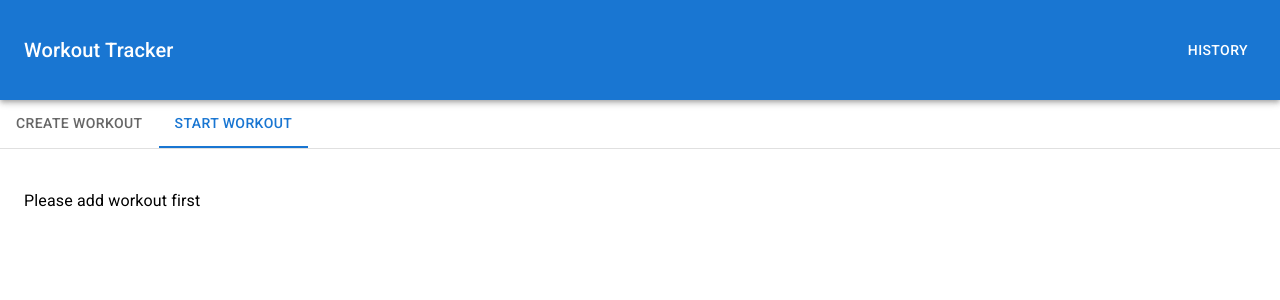
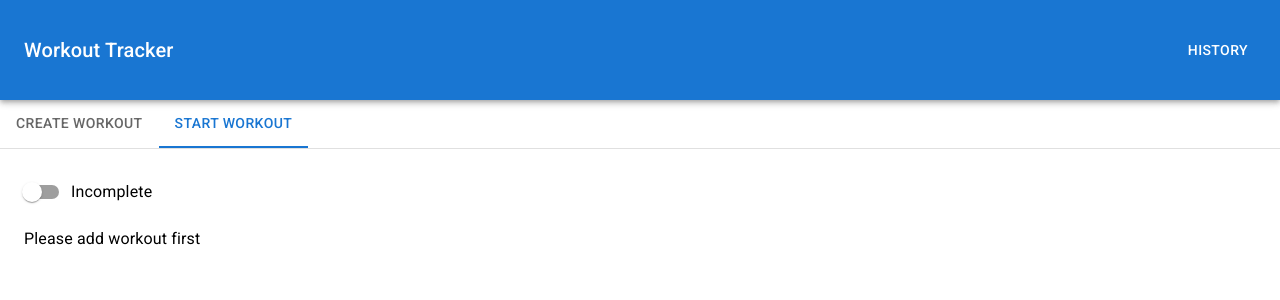
Before and after one commit to JayC1765/workout-tracker, a React (Vite) app: page / in a window 1280 px wide. Both pictures are taken after a click on the tab "START WORKOUT". Shown: the top 300 px of the page. Built offline with nearby package versions, Linux system fonts and the light colour scheme.

Commit message:
added switch component within startworkout page

```diff
--- a/src/components/StartWorkout.jsx
+++ b/src/components/StartWorkout.jsx
@@ -1,14 +1,27 @@
-import { useState } from 'react';
+import { useEffect, useState } from 'react';
 import PropTypes from 'prop-types';
 import ActiveWorkout from './ActiveWorkout';
 import Timer from './Timer';
+import FormControlLabel from '@mui/material/FormControlLabel';
+import Switch from '@mui/material/Switch';
 
-function StartWorkout({ currWorkouts }) {
+function StartWorkout({ currWorkouts, setCurrWorkouts }) {
   const [showTimer, setShowTimer] = useState(false);
   const [currWorkout, setCurrWorkout] = useState(null);
+  const [isIncomplete, setIsIncomplete] = useState(false);
+
+  const handleSwitch = () => {
+    setIsIncomplete(!isIncomplete);
+  };
 
   return (
     <div>
+      <FormControlLabel
+        onChange={handleSwitch}
+        control={<Switch />}
+        label="Incomplete"
+      />
+
       {currWorkouts.length > 0 ? (
         !showTimer ? (
           currWorkouts.map((workout) => (
--- a/src/pages/Home.jsx
+++ b/src/pages/Home.jsx
@@ -45,7 +45,10 @@ const Home = () => {
           <CreateWorkout currWorkouts={currWorkouts} />
         </TabPanel>
         <TabPanel value="start-workout">
-          <StartWorkout currWorkouts={currWorkouts} />
+          <StartWorkout
+            currWorkouts={currWorkouts}
+            setCurrWorkouts={setCurrWorkouts}
+          />
         </TabPanel>
       </TabContext>
     </Box>
```
